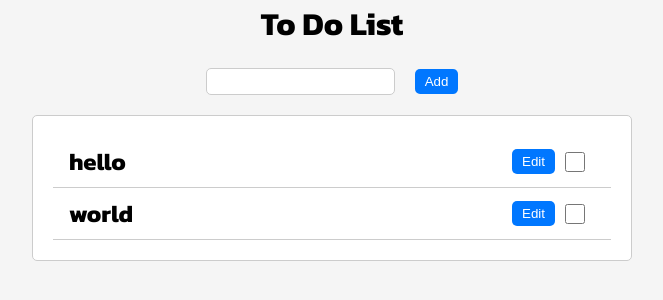
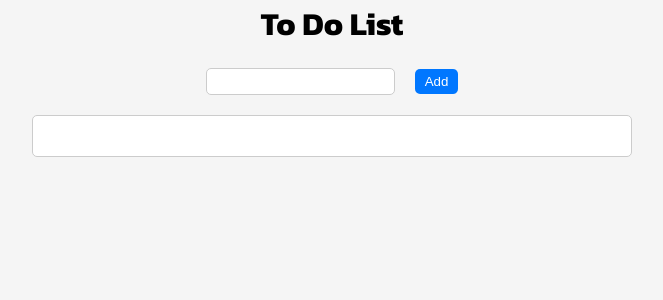
Before and after one commit to YongsakSaengsuk/React-To-Do-List, a React (Vite) app: page / in a window 1280 px wide. Shown: the top 300 px of the page, without its empty margins (308-971 px from the left). Built offline with nearby package versions, Linux system fonts and the light colour scheme.

Commit message:
LocalStorage

```diff
--- a/src/App.jsx
+++ b/src/App.jsx
@@ -1,15 +1,16 @@
-import { useState } from "react";
+import { useState, useEffect } from "react";
 import "./App.css";
 import Headers from "./components/header";
 import Item from "./components/item";
 function App() {
   const [doText, setdoText] = useState("");
   const [EditText, setEditText] = useState(null);
-  const [textitem, setTextItem] = useState([
-    // State for tasks
-    { id: 1, text: "hello", check: false },
-    { id: 2, text: "world", check: false },
-  ]);
+  const [textitem, setTextItem] = useState(
+    JSON.parse(localStorage.getItem("item")) || [],
+  );
+  useEffect(() => {
+    localStorage.setItem("item", JSON.stringify(textitem));
+  }, [textitem]);
   function savetask(e) {
     e.preventDefault();
     if (doText.trim() === "") {
```
